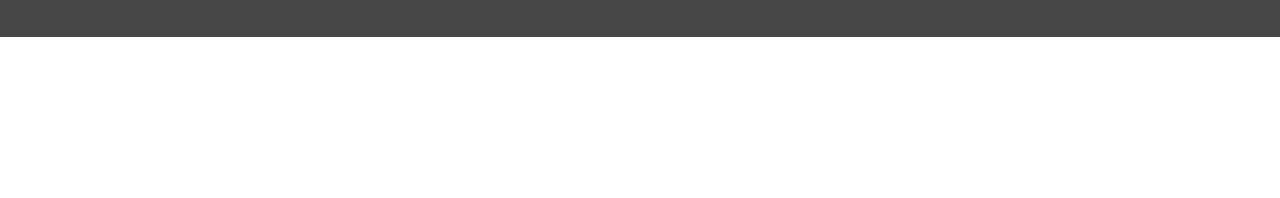
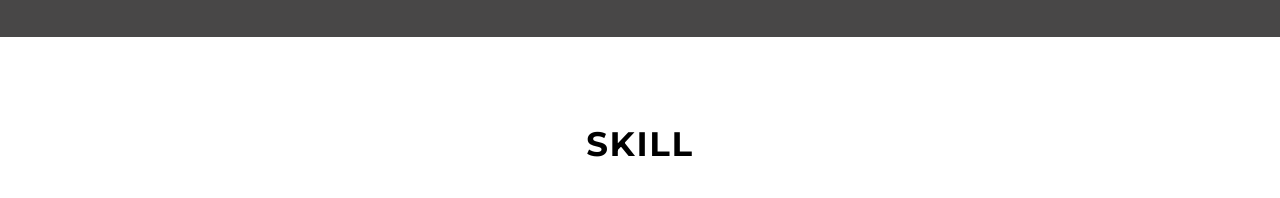
Before and after one commit to sa021/portfolio, a plain HTML site: page portfolio/index.html in a window 1280 px wide. Shown: the part 1520-1718 px from the top of the page. Drawn offline with nearby package versions, Linux system fonts and the light colour scheme.

Commit message:
更新アップロード

```diff
--- a/portfolio/css/style.css
+++ b/portfolio/css/style.css
@@ -270,6 +270,10 @@ img {
   animation: scroll-anim linear;
 animation-timeline: view();
 animation-range: entry 0% contain 20%;
+}
+
+.skill h2 {
+  color: #000;
 }
 
 /* キラン */
```
